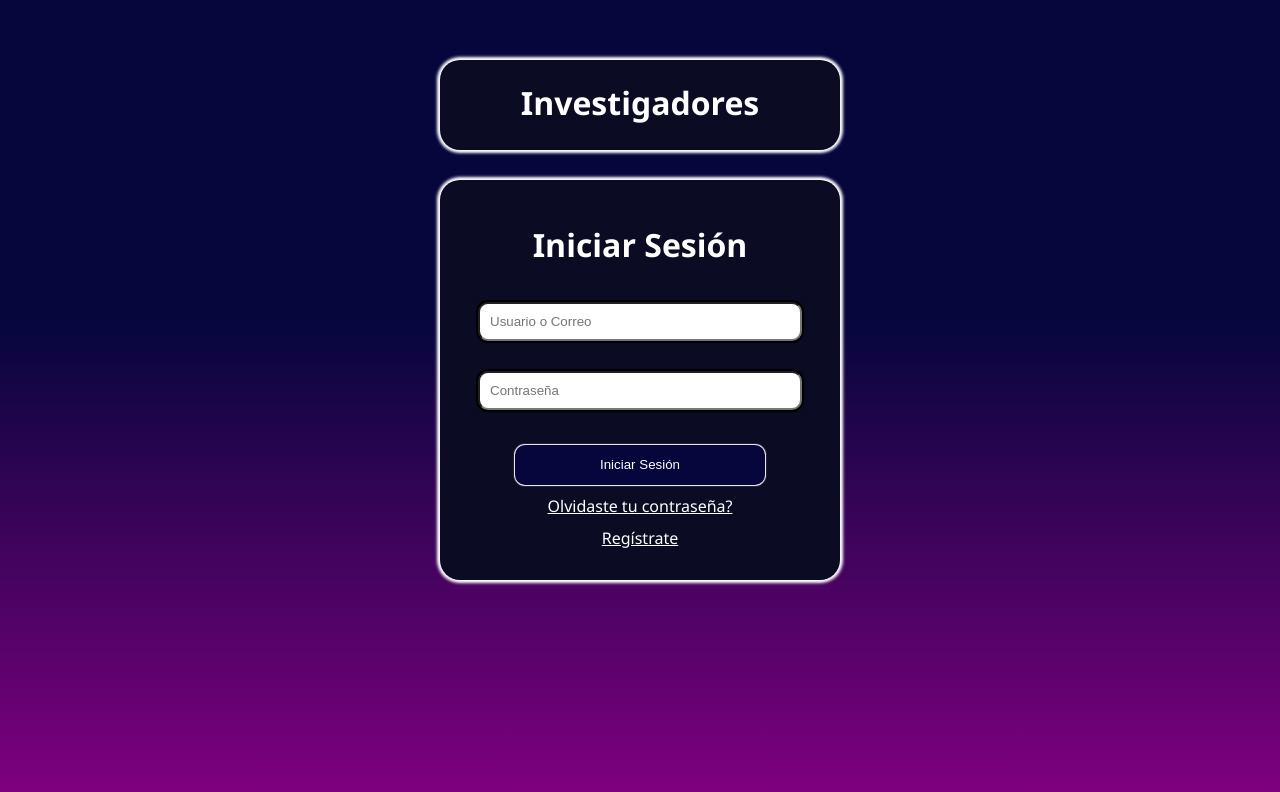
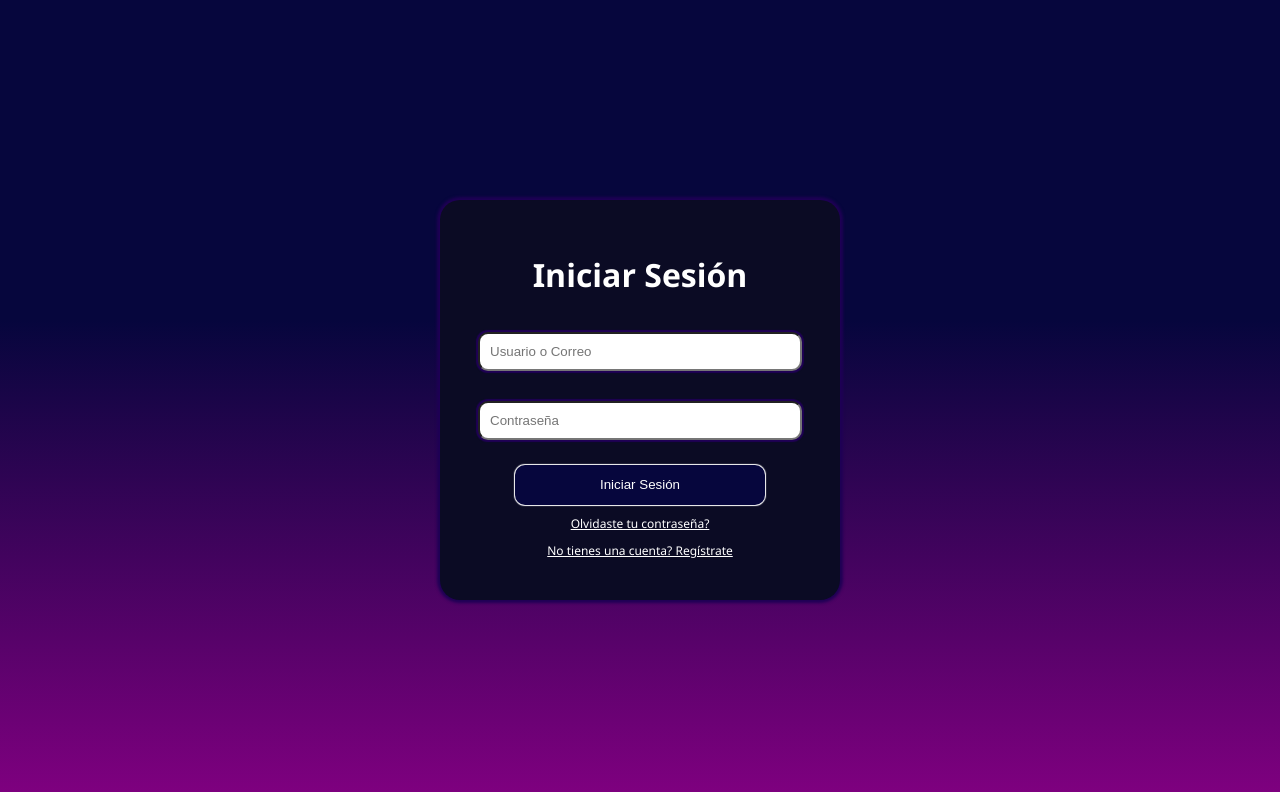
Before and after one commit to eduayy/Actividad-7, a React (Vite) app: page / in a window 1280 px wide. Shown: the top 792 px of the page. Built offline with nearby package versions, Linux system fonts and the light colour scheme.

Commit message:
New transitions and colors added.

```diff
--- a/package.json
+++ b/package.json
@@ -10,6 +10,7 @@
     "preview": "vite preview"
   },
   "dependencies": {
+    "framer-motion": "^12.4.10",
     "react": "^19.0.0",
     "react-dom": "^19.0.0",
     "react-router-dom": "^7.2.0"
--- a/src/pages/SignIn/signin.css
+++ b/src/pages/SignIn/signin.css
@@ -1,24 +1,11 @@
 .Window {
   display: flex;
-  flex-direction: column;
-  justify-content: flex-start;
+  justify-content: center;
   align-items: center;
   background-image: linear-gradient(rgb(6, 6, 61) 40%, purple);
   height: 100vh;
   width: 100vw;
   box-sizing: border-box;
-}
-
-.Header {
-  font-family: "Segoe UI", Tahoma, Geneva, Verdana, sans-serif;
-  height: 90px;
-  width: 400px;
-  margin-top: 60px;
-  text-align: center;
-  border-radius: 20px;
-  color: white;
-  box-shadow: 0px 0px 3px 3px white;
-  background-color: #0b0b24;
 }
 
 .LogIn {
@@ -28,14 +15,17 @@
   display: flex;
   justify-content: center;
   align-items: center;
-  margin-top: 30px;
   border-radius: 20px;
-  box-shadow: 0px 0px 3px 3px white;
+  box-shadow: 0px 0px 3px 3px rgb(31, 0, 85);
   background-color: #0b0b24;
 }
 
 .LogIn h1 {
   color: white;
+}
+
+.LogIn:hover {
+  transform: scale(1.04);
 }
 
 .Form {
@@ -51,13 +41,14 @@
   margin: 15px;
   padding: 10px;
   border-radius: 10px;
-  box-shadow: 0px 0px 1px 2px black;
+  box-shadow: 0px 0px 1px 2px rgb(31, 0, 85);
   color: black;
 }
 
-.Form input:focus {
-  border: black;
-  padding: 13px;
+.Forma input:focus {
+  border-style: none;
+  box-shadow: 0px 0px 1px 2px rgb(31, 0, 85);
+  padding: 15px;
 }
 
 .Form button {
@@ -65,22 +56,31 @@
   height: 40px;
   border-radius: 10px;
   border: none;
-  margin-top: 20px;
+  margin-top: 10px;
   color: white;
   box-shadow: 0px 0px 1px 1px white;
   background-color: rgb(6, 6, 61);
+  cursor: pointer;
+  transition: 0.3s ease-in-out;
 }
 
 .Form button:hover {
+  transform: scale(1.1);
   background-color: rgb(40, 0, 77);
+}
+
+.Form button:active {
+  transform: scale(0.9);
 }
 
 .Form a {
   margin-top: 10px;
+  font-size: 12px;
   color: white;
+  transition: 0.3s ease-in-out;
 }
 
-.Form p {
-  text-decoration: none;
-  color: white;
+.Form a:active {
+  font-size: 13px;
+  transform: scale(0.3);
 }
--- a/src/pages/SignIn/signin.jsx
+++ b/src/pages/SignIn/signin.jsx
@@ -3,9 +3,6 @@ import "./signin.css";
 function SignIn() {
   return (
     <div className="Window">
-      <div className="Header">
-        <h1>Investigadores</h1>
-      </div>
       <div className="LogIn">
         <form className="Form">
           <h1>Iniciar Sesión</h1>
@@ -23,11 +20,15 @@ function SignIn() {
             autoComplete="off"
             autoCapitalize="off"
           />
-          <button type="submit">Iniciar Sesión</button>
-          <a href="/register" className="olvido">
+          <button type="submit" href="/recover">
+            Iniciar Sesión
+          </button>
+          <a href="/recover" className="olvido">
             Olvidaste tu contraseña?
           </a>
-          <a href="/recover" className="Register">Regístrate </a>
+          <a href="/register" className="Register">
+            No tienes una cuenta? Regístrate
+          </a>
         </form>
       </div>
     </div>
```
Also changed, not shown: src/pages/menu/menu.jsx (added, +7 -0 lines), src/pages/menu/menu.css (added), 2 other files (tests, documents, lock files or other folders).
